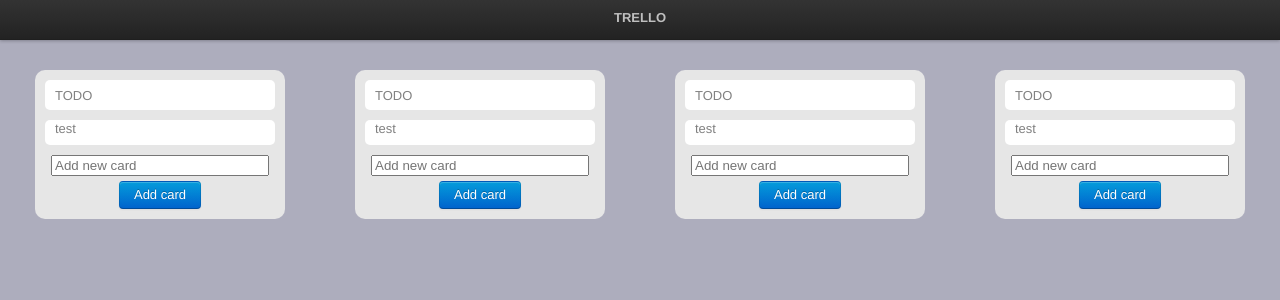
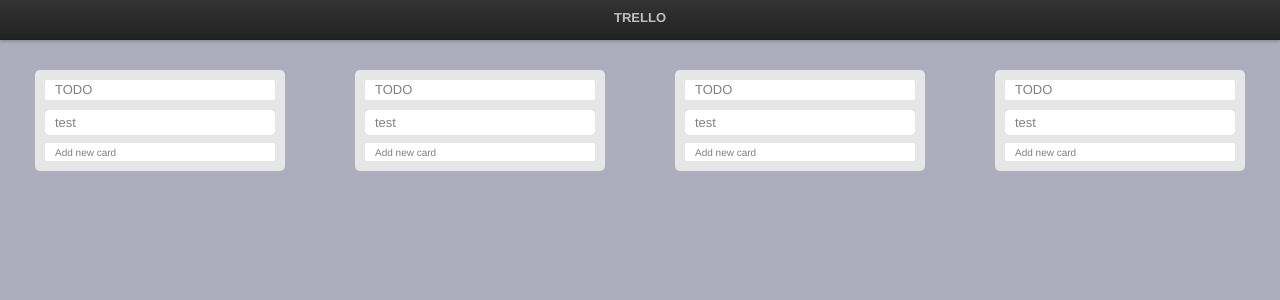
Before and after one commit to SadMinotaur/TS-Local-Trello, a React (Create React App) app: page / in a window 1280 px wide. Shown: the top 300 px of the page. Built offline with nearby package versions, Linux system fonts and the light colour scheme.

Commit message:
Card popup

```diff
--- a/src/components/boardcolumn/BoardColumn.tsx
+++ b/src/components/boardcolumn/BoardColumn.tsx
@@ -1,6 +1,6 @@
 import React, {useState} from "react";
-import {ColumnsContainer, ColumnNameInput, ColumnBorder, ColumnNameDiv} from "./styles";
-import {Cards, ColumnsContent} from "../columnsContent";
+import {ColumnsContainer, ColumnNameInput, ColumnBorder, ColumnNameDiv, ColumnAddCardDiv, ButtonDiv} from "./styles";
+import {Card, ColumnsContent} from "../columnsContent";
 import {ColumnCard} from "../columncard";
 
 interface Props {
@@ -9,19 +9,17 @@
 
 export const BoardColumn: React.FC<Props> = (props) => {
 
-  //This is bad
   const column: ColumnsContent = JSON.parse(localStorage.getItem(props.name) as string);
 
   const cards = Array(column.cards.length);
   column.cards.forEach((value, i) => {
-    cards[i] = <ColumnCard key={i} name={value.name}/>
+    cards[i] = <ColumnCard key={i} index={i} saveCardState={saveCardChanges} card={value}/>
   });
-
-  let newCardContent = "";
 
   const [colCards, setCards] = useState(cards);
   const [name, setName] = useState(column.name);
   const [nameInputState, setNameInputState] = useState(false);
+  const [newCardState, setNewCardState] = useState(false);
   const [nameInput, setNameInput] = useState("");
   const [cardInput, setCardInput] = useState("");
 
@@ -32,9 +30,19 @@
   }
 
   function saveNewCard(): void {
-    column.cards.push({name: newCardContent, author: localStorage.getItem("user"), comments: [], desc: ""} as Cards);
+    const card = {name: cardInput, author: localStorage.getItem("user"), comments: [], desc: ""} as Card;
+    column.cards.push(card);
     setCards(prevState => {
-      return prevState.concat(<ColumnCard name={newCardContent} key={colCards.length}/>);
+      return prevState.concat(<ColumnCard index={colCards.length} saveCardState={saveCardChanges} card={card} key={colCards.length}/>);
+    });
+    localStorage.setItem(props.name, JSON.stringify(column));
+  }
+
+  function saveCardChanges(card: Card, index: number): void {
+    column.cards[index] = card;
+    setCards(prevState => {
+      prevState[index] = <ColumnCard index={index} saveCardState={saveCardChanges} card={card} key={index}/>
+      return prevState;
     });
     localStorage.setItem(props.name, JSON.stringify(column));
   }
@@ -42,8 +50,13 @@
   return (<ColumnsContainer>
       <ColumnBorder>
         <ColumnNameDiv style={{display: nameInputState ? 'none' : 'block'}}
-                       onClick={event => setNameInputState(prevState => !prevState)}>{name}</ColumnNameDiv>
+                       onClick={event => {
+                         setNameInputState(prevState => !prevState);
+                       }}>{name}</ColumnNameDiv>
         <ColumnNameInput style={{display: nameInputState ? 'block' : 'none'}} value={nameInput} type="text"
+                         onMouseOver={event => {
+                           event.currentTarget.focus();
+                         }}
                          onChange={event => {
                            setNameInput(event.target.value);
                            saveName(event.target.value);
@@ -54,14 +67,30 @@
                          }}
         />
         {colCards}
-        <ColumnNameInput onBlur={event => {
-          event.target.value = '';
-        }} onChange={event => newCardContent = event.target.value} placeholder="Add new card"/>
-        <button className="btn primary" onClick={event => {
-          saveNewCard()
-        }}>
-          Add card
-        </button>
+        <ColumnAddCardDiv style={{display: newCardState ? 'none' : 'block'}}
+                          onClick={event => {
+                            setNewCardState(prevState => !prevState);
+                          }}>
+          Add new card
+        </ColumnAddCardDiv>
+        <ColumnNameInput style={{display: newCardState ? 'block' : 'none'}} value={cardInput} onChange={event => {
+          setCardInput(event.target.value);
+        }} placeholder="Add new card"/>
+        <ButtonDiv>
+          <button style={{display: newCardState ? 'block' : 'none'}} className="btn primary" onClick={event => {
+            if (cardInput === "") return;
+            saveNewCard();
+            setCardInput("");
+            setNewCardState(prevState => !prevState);
+          }}>
+            Add card
+          </button>
+          <button style={{display: newCardState ? 'block' : 'none'}} className="btn" onClick={event => {
+            setNewCardState(prevState => !prevState);
+          }}>
+            Cancel
+          </button>
+        </ButtonDiv>
       </ColumnBorder>
     </ColumnsContainer>
   )
--- a/src/components/boardcolumn/styles.tsx
+++ b/src/components/boardcolumn/styles.tsx
@@ -7,29 +7,54 @@
         width: 100%;
         justify-content: space-evenly;
         background-color: #adadbd;
-    `
+`
+
 export const ColumnNameInput = styled.input`
-        width: 210px;
+        width: 220px;
         margin: 0 0 5px 0;
-    `
+`
 
 export const ColumnNameDiv = styled.div`
+        margin: 0 0 5px 0;
         text-align: start;
         text-indent: 10px;
         width: 230px;
         height: 20px;
-        padding: 7px 0 3px 0;
-        margin: 0 0 5px 0;
+        line-height: 20px;
         background: white;
-        border-radius: 5px;
+        border-radius: 2px;
 `
 
 export const ColumnBorder = styled.div`
         padding: 10px;
-        text-align: center;
-        border-radius: 10px;
+        display: flex;
+        flex-direction: column;
+        justify-content: center;
+        align-items: center;
+        border-radius: 5px;
         width: 230px;
         height: fit-content;
         background-color: #e6e6e6;
         margin: 10px;
-    `
+`
+
+export const ColumnAddCardDiv = styled.div`
+        text-align: start;
+        text-indent: 10px;
+        width: 230px;
+        height: 18px;
+        font-size: 10px;
+        line-height: 20px;
+        background: white;
+        border-radius: 2px;
+        margin: 3px 0 0 0;
+        &:hover {
+           background: #dedede;
+        }
+`
+
+export const ButtonDiv = styled.div`
+        display: flex;
+        width: 200px;
+        justify-content: space-around;
+`
--- a/src/components/columncard/ColumnCard.tsx
+++ b/src/components/columncard/ColumnCard.tsx
@@ -1,14 +1,31 @@
-import React from "react";
-import {ColCard} from "./styles";
+import React, {useState} from "react";
+import {CardContainer, CardPopup, CardPopupBack, ClosePopup, ColCard} from "./styles";
+import {Card} from "../columnsContent";
 
 interface Props {
-  name: string;
-  //Cant pass function
-  onClick?: any;
+  card: Card;
+  index: number;
+  saveCardState: any;
 }
 
-export const ColumnCard: React.FC<Props> = (props) => ((
-  <ColCard onClick={props.onClick}>
-    {props.name}
-  </ColCard>
-));
+export const ColumnCard: React.FC<Props> = (props) => {
+
+  const [popupState, setPopupState] = useState(false)
+
+  return (
+    <CardContainer>
+      <ColCard onClick={event => {
+        setPopupState(prevState => !prevState);
+      }}>
+        {props.card.name}
+      </ColCard>
+      <CardPopupBack style={{display: popupState ? "block" : "none"}}>
+        <CardPopup style={{display: popupState ? "block" : "none"}}>
+          <ClosePopup>
+            x
+          </ClosePopup>
+        </CardPopup>
+      </CardPopupBack>
+    </CardContainer>
+  )
+};
--- a/src/components/columncard/styles.tsx
+++ b/src/components/columncard/styles.tsx
@@ -1,4 +1,9 @@
 import styled from "styled-components";
+
+export const CardContainer = styled.div`
+    width: 100%;
+    height: 100%;
+`
 
 export const ColCard = styled.div`
     border-radius: 5px;
@@ -6,6 +11,39 @@
     text-align: start;
     width: 100%;
     height: 25px;
-    margin: 10px 0 10px 0;
+    margin: 5px 0 5px 0;
     text-indent: 10px;
-  `
+    line-height: 25px;
+`
+
+export const CardPopupBack = styled.div`
+    position: fixed;
+    left: 0;
+    top: 0;
+    height: 100%;
+    width: 100%;
+    background: rgba(0, 0, 0, 0.3);
+`
+export const CardPopup = styled.div`
+    position: fixed;
+    left: 0;
+    right: 0;
+    margin-left: auto;
+    margin-right: auto;
+    top: 65px;
+    height: 300px;
+    width: 850px;
+    background: white;
+    border-radius: 3px;
+`
+
+export const ClosePopup = styled.button`
+    position: fixed;
+    margin: -10px 0 0 840px;
+    border-radius: 50%;
+    background: #ffffff;
+    border: #767676 1px solid;
+    height: 20px;
+    width: 20px;
+    color: #999999;
+`
--- a/src/components/columnsContent.ts
+++ b/src/components/columnsContent.ts
@@ -1,9 +1,9 @@
 export interface ColumnsContent {
   name : string;
-  cards: Cards[];
+  cards: Card[];
 }
 
-export interface Cards {
+export interface Card {
   name: string;
   author: string;
   desc: string;
--- a/src/components/loginpopup/LoginPopup.tsx
+++ b/src/components/loginpopup/LoginPopup.tsx
@@ -15,7 +15,6 @@
     changeDisplayProperty(prevState => !prevState);
   }
 
-  //Not sure about using useEffect
   function onEnterPress(event: React.KeyboardEvent<HTMLDivElement>): void {
     if (event.key === 'Enter') {
       changeDisplayState()
```
Also changed, not shown: 6 other files (tests, documents, lock files or other folders).
